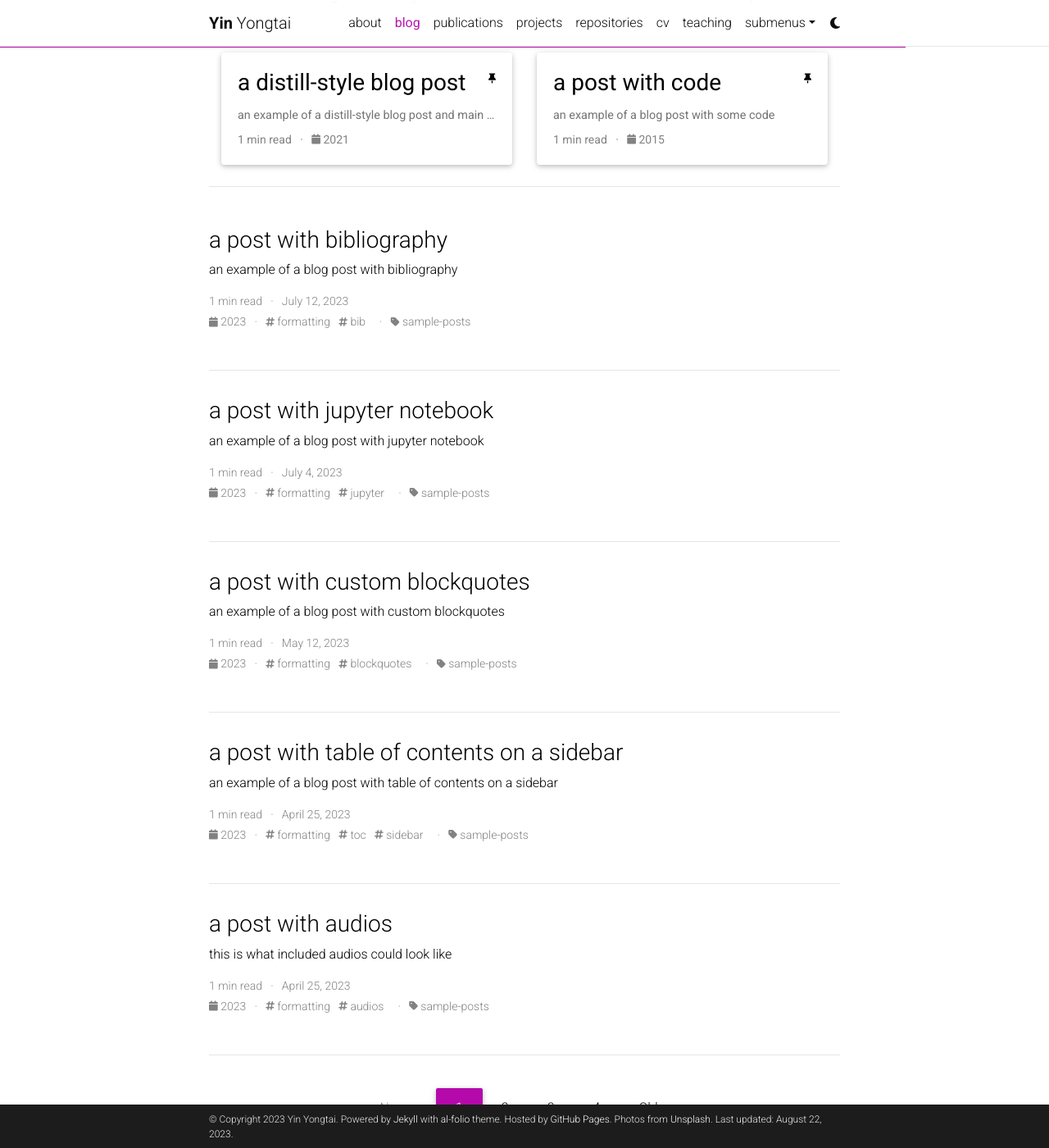
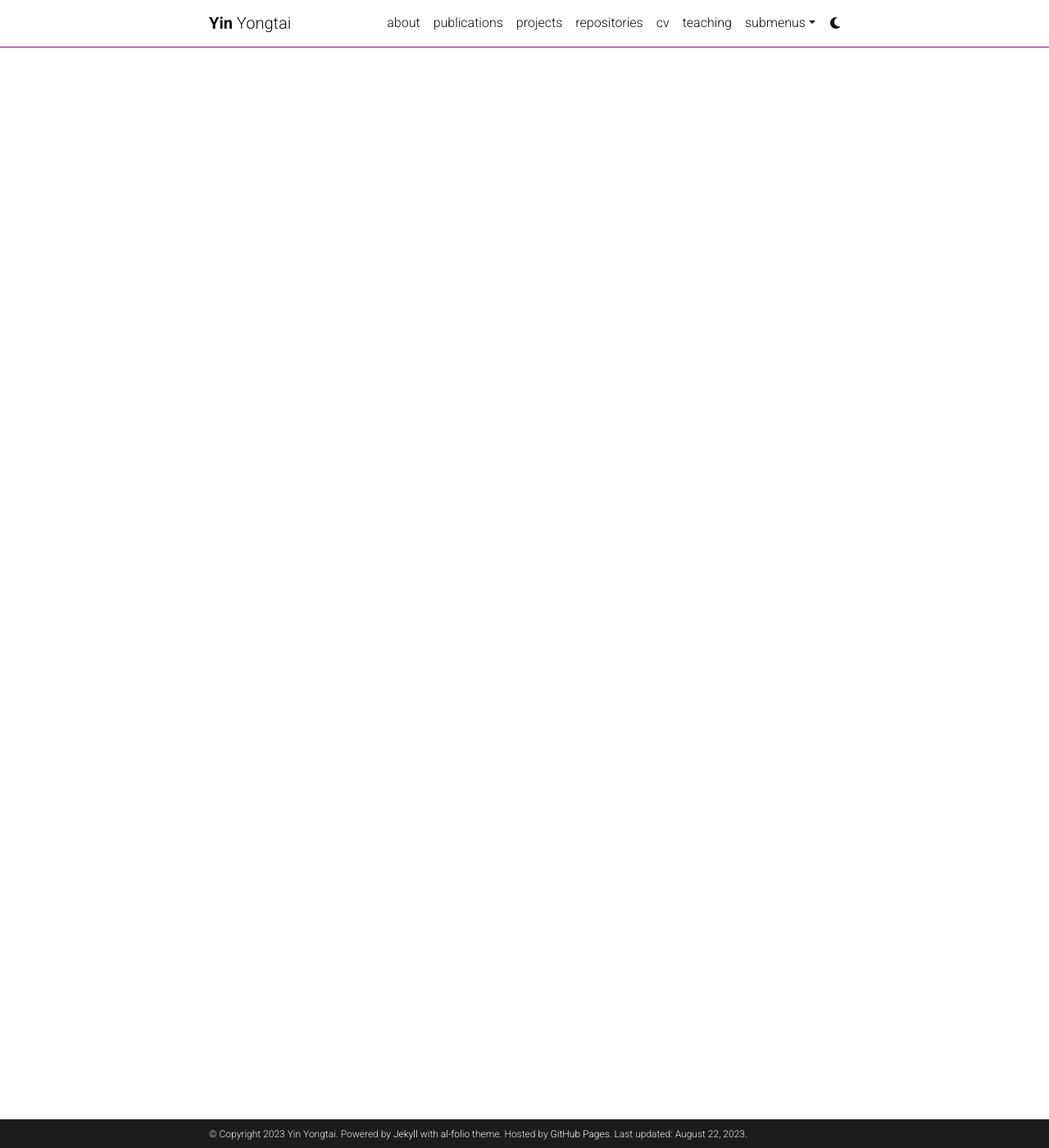
Before and after one commit to yongtai-yin/yongtai-yin.github.io, a Jekyll site: the page built from blog/index.html, in a window 1280 px wide and 1400 px high, scrolled down 385 px. Shown: the whole window at 82% size. Built offline with Jekyll 4.4.1, drawn with Linux system fonts in a browser that asks for light colours; the list of posts is cut into pages by our own code; comment, search, counter and statistics services are not loaded; a style sheet for code colours, icons or effects is not loaded; some of the changed lines change nothing that is shown; some of the changed text lies outside the part shown.

Commit message:
config: delete blog

```diff
--- a/_config.yml
+++ b/_config.yml
@@ -12,7 +12,6 @@
 footer_text: >
   Powered by <a href="https://jekyllrb.com/" target="_blank">Jekyll</a> with <a href="https://github.com/alshedivat/al-folio">al-folio</a> theme.
   Hosted by <a href="https://pages.github.com/" target="_blank">GitHub Pages</a>.
-  Photos from <a href="https://unsplash.com" target="_blank">Unsplash</a>.
 keywords: jekyll, jekyll-theme, academic-website, portfolio-website  # add your own keywords or leave empty
 
 lang: en # the language of your site (for example: en, fr, cn, ru, etc.)
@@ -45,7 +44,7 @@
 # will use title and url fields
 # Take a look to https://github.com/jekyll/jekyll-feed for more customization
 
-rss_icon: true
+rss_icon: false
 
 # -----------------------------------------------------------------------------
 # Layout
@@ -118,50 +117,6 @@
 
 google_site_verification:  # your google-site-verification ID (Google Search Console)
 bing_site_verification:  # out your bing-site-verification ID (Bing Webmaster)
-
-# -----------------------------------------------------------------------------
-# Blog
-# -----------------------------------------------------------------------------
-
-blog_name: al-folio # blog_name will be displayed in your blog page
-blog_nav_title: blog # your blog must have a title for it to be displayed in the nav bar
-blog_description: a simple whitespace theme for academics
-permalink: /blog/:year/:title/
-
-# Pagination
-pagination:
-  enabled: true
-
-related_blog_posts:
-  enabled: true
-  max_related: 5
-
-# Giscus comments (RECOMMENDED)
-# Follow instructions on https://giscus.app/ to setup for your repo to fill out
-# the information below.
-giscus:
-  repo: alshedivat/al-folio      # <your-github-user-name>/<your-github-repo-name>
-  repo_id: MDEwOlJlcG9zaXRvcnk2MDAyNDM2NQ==
-  category: Comments             # name of the category under which discussions will be created
-  category_id: DIC_kwDOA5PmLc4CTBt6
-  mapping: title                 # identify discussions by post title
-  strict: 1                      # use strict identification mode
-  reactions_enabled: 1           # enable (1) or disable (0) emoji reactions
-  input_position: bottom         # whether to display input form below (bottom) or above (top) the comments
-  theme: preferred_color_scheme  # name of the color scheme (preferred works well with al-folio light/dark mode)
-  emit_metadata: 0
-  lang: en
-
-# Disqus comments (DEPRECATED)
-disqus_shortname: al-folio # put your disqus shortname
-# https://help.disqus.com/en/articles/1717111-what-s-a-shortname
-
-# External sources.
-# If you have blog posts published on medium.com or other external sources,
-# you can display them in your blog by adding a link to the RSS feed.
-# external_sources:
-#   - name: medium.com
-#     rss_url: https://medium.com/@al-folio/feed
 
 # -----------------------------------------------------------------------------
 # Collections
```
